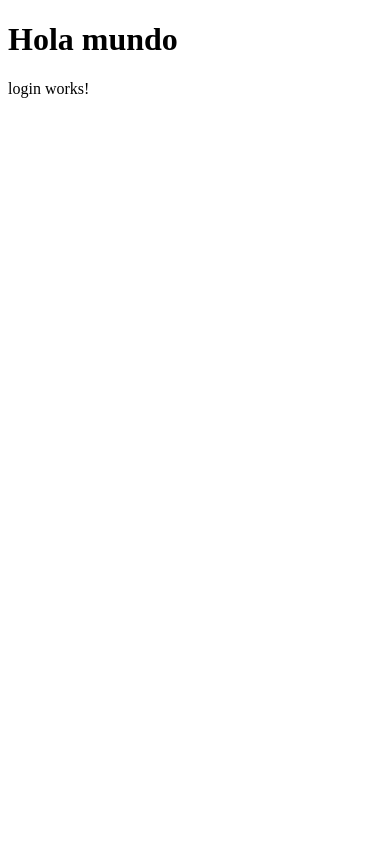
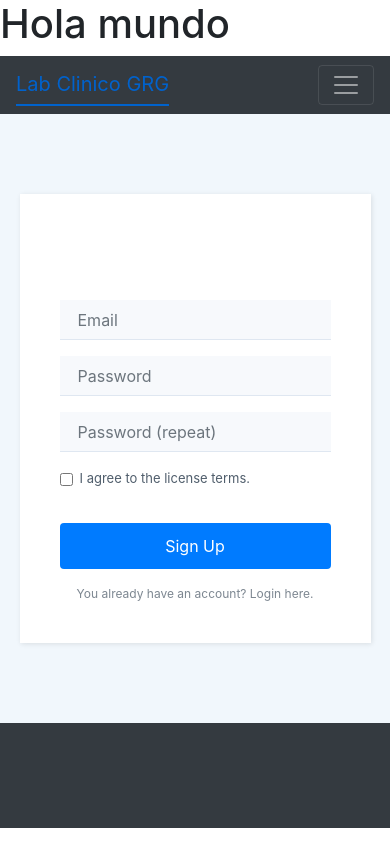
Before and after one commit to fabian017/proyecto-lab-clinico, an Angular app: page /auth/login in a window 390 px wide. Built offline with nearby package versions, Linux system fonts and the light colour scheme.

Commit message:
Instalacion boostrap e interfaz login
se instaló Bootstrap en el proyecto angular y se inicio con el desarrollo de la vista login

```diff
--- a/angular.json
+++ b/angular.json
@@ -30,6 +30,7 @@
               "src/assets"
             ],
             "styles": [
+              "node_modules/bootstrap/dist/css/bootstrap.min.css",
               "src/styles.css"
             ],
             "scripts": []
--- a/package.json
+++ b/package.json
@@ -15,9 +15,12 @@
     "@angular/compiler": "~12.2.0",
     "@angular/core": "~12.2.0",
     "@angular/forms": "~12.2.0",
+    "@angular/localize": "~12.2.0",
     "@angular/platform-browser": "~12.2.0",
     "@angular/platform-browser-dynamic": "~12.2.0",
     "@angular/router": "~12.2.0",
+    "@ng-bootstrap/ng-bootstrap": "^10.0.0",
+    "bootstrap": "^4.6.2",
     "rxjs": "~6.6.0",
     "tslib": "^2.3.0",
     "zone.js": "~0.11.4"
--- a/src/app/app.module.ts
+++ b/src/app/app.module.ts
@@ -4,6 +4,7 @@ import { BrowserModule } from '@angular/platform-browser';
 import { AppRoutingModule } from './app-routing.module';
 import { AppComponent } from './app.component';
 import { ErroPageComponent } from './shared/erro-page/erro-page.component';
+import { NgbModule } from '@ng-bootstrap/ng-bootstrap';
 
 @NgModule({
   declarations: [
@@ -12,7 +13,8 @@ import { ErroPageComponent } from './shared/erro-page/erro-page.component';
   ],
   imports: [
     BrowserModule,
-    AppRoutingModule
+    AppRoutingModule,
+    NgbModule
   ],
   providers: [],
   bootstrap: [AppComponent]
--- a/src/app/auth/pages/login/login.component.css
+++ b/src/app/auth/pages/login/login.component.css
@@ -0,0 +1,396 @@
+/** inicio */
+
+header{
+    background-image: red;
+    height: 100vh;
+    background-size: cover;
+    margin: 0;
+}
+
+.color{
+    font-size: 80px;
+    background: rgba(0, 0, 0, 0.4);
+    margin: 0;
+    color: white;
+    padding: 15px 30px 15px 30px;
+    display: inline-block;
+    text-align: center;
+}
+
+.navbar-brand{
+    text-decoration:none;
+  color: #0062cc;
+  border-bottom:2px solid #0062cc;
+}
+
+
+
+
+/** footer  pasar todo a ingles*/
+
+
+
+.iconos{
+    display: flex;
+    justify-content: space-between;
+    align-items: center;
+}
+
+.iconos-centrar{
+    display: flex;
+    justify-content: center;
+    align-items: center;
+
+}
+@media (max-width: 600px) {
+
+    .icon{
+        width: 30px;
+        height: 30px;
+    }
+}
+
+.icon{
+    width: 65px;
+    height: 65px;
+    margin: 20px;
+    cursor: pointer;
+    border-radius: 50px;
+    transition: all .4s;
+}
+
+.icon:nth-child(1):hover{
+    box-shadow: 0px 0px 0px 10px #007bff ;
+}
+
+.icon:nth-child(2):hover{
+   box-shadow: 0px 0px 0px 10px #007bff;
+}
+
+.icon:nth-child(3):hover{
+    box-shadow: 0px 0px 0px 10px #007bff ;
+}
+.icon:nth-child(4):hover{
+    box-shadow: 0px 0px 0px 10px #007bff;
+}
+.icon:nth-child(5):hover{
+    box-shadow: 0px 0px 0px 10px #007bff ;
+}
+
+
+.fa-facebook {
+    color: white;
+}
+
+.fa-twitter-square{
+    color: white;
+}
+
+.fa-phone-square-alt{
+    color: white;
+}
+
+.fa-instagram-square{
+    color: white;
+}
+
+.fa-search-location{
+    color: white;
+}
+
+
+
+
+
+/** seccion de inicio */
+
+
+.box-part{
+    background:#FFF;
+    border-radius:0;
+    padding:60px 10px;
+    margin:30px 0px;
+}
+.text{
+    margin:20px 0px;
+}
+
+
+
+
+
+
+
+/** seccion de login y registro */
+
+
+.register-photo {
+    background:#f1f7fc;
+    padding:80px 0;
+  }
+
+  .register-photo .image-holder {
+    display:table-cell;
+    width:auto;
+    background:red;
+    background-size:cover;
+  }
+
+  .register-photo .form-container {
+    display:table;
+    max-width:900px;
+    width:90%;
+    margin:0 auto;
+    box-shadow:1px 1px 5px rgba(0,0,0,0.1);
+  }
+
+  .register-photo form {
+    display:table-cell;
+    width:400px;
+    background-color:#ffffff;
+    padding:40px 60px;
+    color:#505e6c;
+  }
+
+  @media (max-width:991px) {
+    .register-photo form {
+      padding:40px;
+    }
+  }
+
+  .register-photo form h2 {
+    font-size:24px;
+    line-height:1.5;
+    margin-bottom:30px;
+  }
+
+  .register-photo form .form-control {
+    background:#f7f9fc;
+    border:none;
+    border-bottom:1px solid #dfe7f1;
+    border-radius:0;
+    box-shadow:none;
+    outline:none;
+    color:inherit;
+    text-indent:6px;
+    height:40px;
+  }
+
+  .register-photo form .form-check {
+    font-size:13px;
+    line-height:20px;
+  }
+
+  .register-photo form .btn-primary {
+    border:none;
+    border-radius:4px;
+    padding:11px;
+    box-shadow:none;
+    margin-top:35px;
+    text-shadow:none;
+    outline:none !important;
+  }
+
+  .register-photo form .btn-primary:hover, .register-photo form .btn-primary:active {
+    background:#212529;
+  }
+
+  .register-photo form .btn-primary:active {
+    transform:translateY(1px);
+  }
+
+  .register-photo form .already {
+    display:block;
+    text-align:center;
+    font-size:12px;
+    color:#6f7a85;
+    opacity:0.9;
+    text-decoration:none;
+  }
+
+
+
+
+
+
+/** seccion de servicio */
+
+  .cont-padre{
+    width: 100%;
+    display: flex;
+    justify-content:center;
+    align-items: center;
+    flex-wrap: wrap;
+}
+.contenedor_servicios{
+    height: 450px;
+    width: 21%;
+    margin: 20px 15px;
+   overflow: hidden;
+}
+.contenedor_servicios img{
+    height: 350px;
+    width: 100%;
+    object-fit: cover;
+    border-radius: 3px;
+    margin-bottom: 20px;
+}
+.box-datos{
+    height: 235px;
+    width: 100%;
+    background-color: #212529;
+    display: flex;
+    justify-content: center;
+    align-items: center;
+    flex-direction: column;
+    transition: .4s;
+}
+.box-datos h1{
+    font-size: 1em;
+    margin-top: 0px;
+    margin-bottom: 30px;
+}
+.box-datos h2{
+    font-size: .8em;
+}
+.box-datos h1,h2{
+    font-family: sans-serif;
+    text-align: center;
+    color: white;
+}
+.box-datos p{
+    text-align: justify;
+    font-family: Arial, Helvetica, sans-serif;
+    font-size: .9em;
+    width: 80%;
+    color: white;
+}
+.box-datos span{
+    margin: 0 20px;
+    font-size: 1.2em;
+}
+
+
+
+span:nth-child(1){
+color: #3b5998;
+}
+span:nth-child(2){
+color: #55acee;
+}
+span:nth-child(3){
+    color:  #bb0000;
+
+}
+.contenedor_servicios:hover .box-datos{
+    transform: translateY(-160px);
+}
+
+
+@media screen and (max-width:1024px){
+  .cont-padre .contenedor_servicios{
+       width: 30%;
+       margin: 15px;
+   }
+}
+@media screen and (max-width:800px){
+  .cont-padre .contenedor_servicios{
+       width: 50%;
+       margin: 15px;
+   }
+}
+@media screen and (max-width:768px){
+  .cont-padre .contenedor_servicios{
+       width: 40%;
+       margin: 15px;
+   }
+}
+@media screen and (max-width:600px){
+  .cont-padre .contenedor_servicios{
+       width: 55%;
+       margin:20px 10px;
+   }
+}
+@media screen and (max-width:414px){
+   .cont-padre .contenedor_servicios{
+        width: 100%;
+        margin:20px  10px;
+    }
+}
+@media screen and (max-width:360px){
+   .cont-padre .contenedor_servicios{
+        width:100%;
+        margin:20px 10px;
+    }
+}
+
+
+
+/** seccion de resultados */
+
+
+.card {
+    border: none;
+    border-radius: 10px
+}
+
+.c-details span {
+    font-weight: 300;
+    font-size: 13px
+}
+
+.icon1 {
+    width: 50px;
+    height: 50px;
+    display: flex;
+    align-items: center;
+    justify-content: center;
+    font-size: 39px
+}
+
+.badge span {
+    background-color: #fffbec;
+    width: 60px;
+    height: 25px;
+    padding-bottom: 3px;
+    border-radius: 5px;
+    display: flex;
+    color: #fed85d;
+    justify-content: center;
+    align-items: center
+}
+
+
+
+.text1 {
+    font-size: 14px;
+    font-weight: 600
+}
+
+.text2 {
+    color: #a5aec0
+}
+
+
+/* plantilla extra servicios*/
+
+.how-section1{
+    margin-top:-15%;
+    padding: 10%;
+}
+.how-section1 h4{
+    color: #3931af;
+    font-weight: bold;
+    font-size: 30px;
+}
+.how-section1 .row
+{
+    margin-top: 10%;
+}
+.how-img
+{
+    text-align: center;
+}
+.how-img img{
+    width: 100%;
+}
--- a/src/app/auth/pages/login/login.component.html
+++ b/src/app/auth/pages/login/login.component.html
@@ -1 +1,71 @@
-<p>login works!</p>
+<nav class="navbar navbar-expand-lg navbar-dark bg-dark">
+    <a class="navbar-brand" href="#">Lab Clinico GRG</a>
+    <button class="navbar-toggler" type="button" data-toggle="collapse" data-target="#navbarSupportedContent" aria-controls="navbarSupportedContent" aria-expanded="false" aria-label="Toggle navigation">
+      <span class="navbar-toggler-icon"></span>
+    </button>
+
+    <div class="collapse navbar-collapse" id="navbarSupportedContent">
+      <ul class="navbar-nav mr-auto">
+        <li class="nav-item">
+          <a class="nav-link" href="#">Nosotros</a>
+        </li>
+        <li class="nav-item dropdown">
+            <a class="nav-link dropdown-toggle" href="#" id="navbarDropdown" role="button" data-toggle="dropdown" aria-haspopup="true" aria-expanded="false">
+              Servicios
+            </a>
+            <div class="dropdown-menu" aria-labelledby="navbarDropdown">
+              <a class="dropdown-item" href="#">Examen de glucemia</a>
+              <a class="dropdown-item" href="#">Servicio De Mamografía</a>
+              <a class="dropdown-item" href="#">Conteo sanguíneo completo (CSC)</a>
+              <a class="dropdown-item" href="#">Panel metabólico básico</a>
+            </div>
+          </li>
+        <li class="nav-item">
+          <a class="nav-link" href="#">Resultados</a>
+        </li>
+      </ul>
+      <form class="form-inline my-2 my-lg-0">
+        <button class="btn btn-outline-primary my-2 my-sm-0" type="submit">Login</button>
+      </form>
+    </div>
+  </nav>
+
+
+  <div class="register-photo">
+    <div class="form-container">
+        <div class="image-holder"></div>
+        <form method="post">
+            <h2 class="text-center"><strong>Create</strong> an account.</h2>
+            <div class="form-group"><input class="form-control" type="email" name="email" placeholder="Email"></div>
+            <div class="form-group"><input class="form-control" type="password" name="password" placeholder="Password"></div>
+            <div class="form-group"><input class="form-control" type="password" name="password-repeat" placeholder="Password (repeat)"></div>
+            <div class="form-group">
+                <div class="form-check"><label class="form-check-label"><input class="form-check-input" type="checkbox">I agree to the license terms.</label></div>
+            </div>
+            <div class="form-group"><button class="btn btn-primary btn-block" type="submit">Sign Up</button></div><a href="#" class="already">You already have an account? Login here.</a></form>
+    </div>
+</div>
+
+
+
+  <footer class="no-margin bg-dark">
+    <div class="contenedor">
+    <div class="iconos">
+       <div class="iconos-centrar icon">
+        <i class="fab fa-facebook fa-2x"></i>
+        </div>
+        <div class="iconos-centrar icon">
+        <i class="fab fa-twitter-square fa-2x"></i>
+        </div>
+        <div class="iconos-centrar icon">
+        <i class="fas fa-phone-square-alt fa-2x"></i>
+        </div>
+        <div class="iconos-centrar icon">
+        <i class="fab fa-instagram-square fa-2x"></i>
+        </div>
+        <div class="iconos-centrar icon">
+       <i class="fas fa-search-location fa-2x"></i>
+       </div>
+    </div>
+ </div>
+</footer>
--- a/src/polyfills.ts
+++ b/src/polyfills.ts
@@ -1,3 +1,7 @@
+/***************************************************************************************************
+ * Load `$localize` onto the global scope - used if i18n tags appear in Angular templates.
+ */
+import '@angular/localize/init';
 /**
  * This file includes polyfills needed by Angular and is loaded before the app.
  * You can add your own extra polyfills to this file.
```
Also changed, not shown: 1 other file (tests, documents, lock files or other folders).
